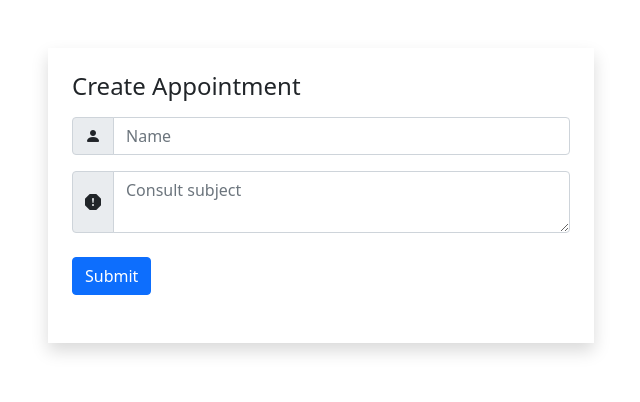
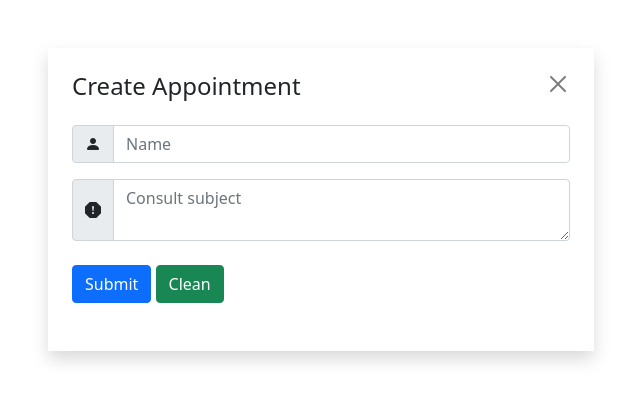
Before and after one commit to los600/Technical-Consulting, a PHP site: page /create in a window 1280 px wide. Shown: the part 56-458 px from the top of the page, without its empty margins (319-959 px from the left). Run offline with PHP 8.4, Linux system fonts and the light colour scheme; data that the repository does not hold is empty; some libraries are stand-ins or nearby versions.

Commit message:
button clean & close

```diff
--- a/src/Views/pages/createForm.php
+++ b/src/Views/pages/createForm.php
@@ -9,8 +9,9 @@
 
 
                     <form action="/Cita" class="shadow p-4"  name="form" method="post" id=user>
-                        <div class="mb-3">
-                            <h4>Create Appointment</h4>
+                        <div class='mb-3 d-flex justify-content-between'>
+                           <h4>Create Appointment</h4>
+                           <a href='/list'><button type='button' class='btn-close' aria-label='Close'></button></a>
                         </div>
                         <div class="mb-3 input-group">
                             <span class="input-group-text"><i class="bi bi-person-fill"></i></span>
@@ -26,6 +27,7 @@
 
                         <div class="mb-4 mt-4">
                             <button type="submit" class="btn btn-primary">Submit</button>
+                            <input type="reset" value="Clean" class='btn btn-success'>
                         </div>
 
 
--- a/src/Views/pages/edit.php
+++ b/src/Views/pages/edit.php
@@ -34,6 +34,8 @@ echo"
                          </div>
 
 
+
+
                     </form>
                 </div>
             </div>
```
